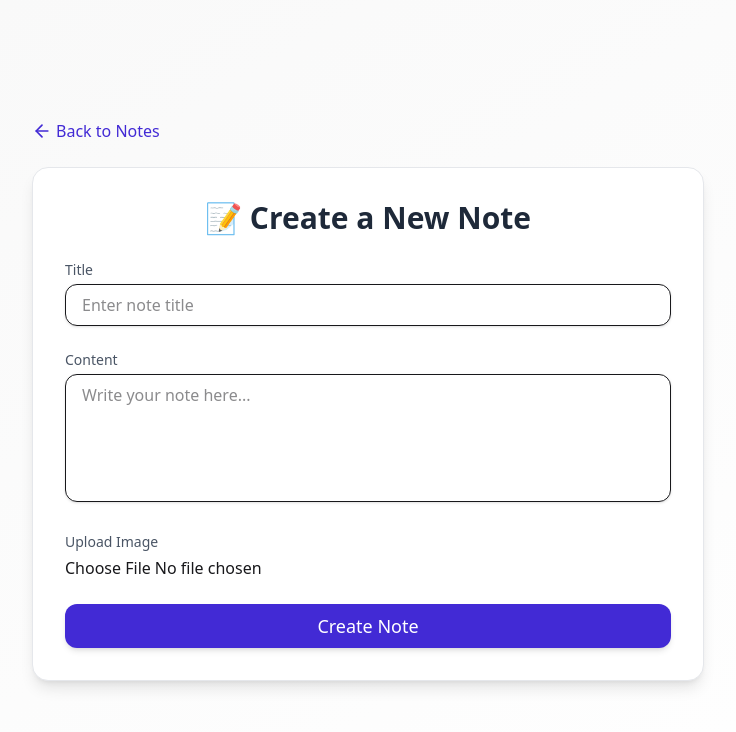
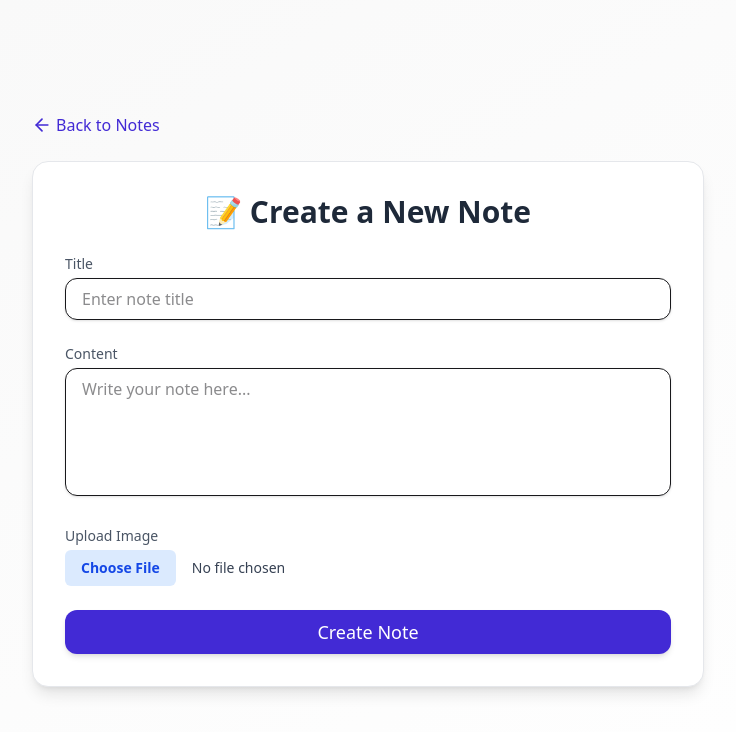
Before and after one commit to Nkugavarathan/Mern-project, a React (Vite) app in the folder frontend/: page /create in a window 1280 px wide. Shown: the top 732 px of the page, without its empty margins (272-1008 px from the left). Built offline with nearby package versions, Linux system fonts and the light colour scheme.

Commit message:
styled choose file

```diff
--- a/frontend/src/pages/CreatePage.jsx
+++ b/frontend/src/pages/CreatePage.jsx
@@ -148,6 +148,14 @@ export default function CreatePage() {
                 type="file"
                 accept="image/*"
                 onChange={(e) => setImage(e.target.files[0])}
+                className="block w-full text-sm text-gray-700
+             file:mr-4 file:py-2 file:px-4
+             file:rounded-md file:border-0
+             file:text-sm file:font-semibold
+             file:bg-blue-100 file:text-blue-700
+             hover:file:bg-blue-200
+             cursor-pointer
+             focus:outline-none focus:ring-2 focus:ring-blue-500"
               />
             </div>
 
--- a/frontend/src/pages/NoteDetailPage.jsx
+++ b/frontend/src/pages/NoteDetailPage.jsx
@@ -414,6 +414,14 @@ export default function NoteDetailPage() {
                 type="file"
                 accept="image/*"
                 onChange={handleImageChange}
+                className="block w-full text-sm text-gray-700
+             file:mr-4 file:py-2 file:px-4
+             file:rounded-md file:border-0
+             file:text-sm file:font-semibold
+             file:bg-blue-100 file:text-blue-700
+             hover:file:bg-blue-200
+             cursor-pointer
+             focus:outline-none focus:ring-2 focus:ring-blue-500"
               />
               {preview && (
                 <img
```
